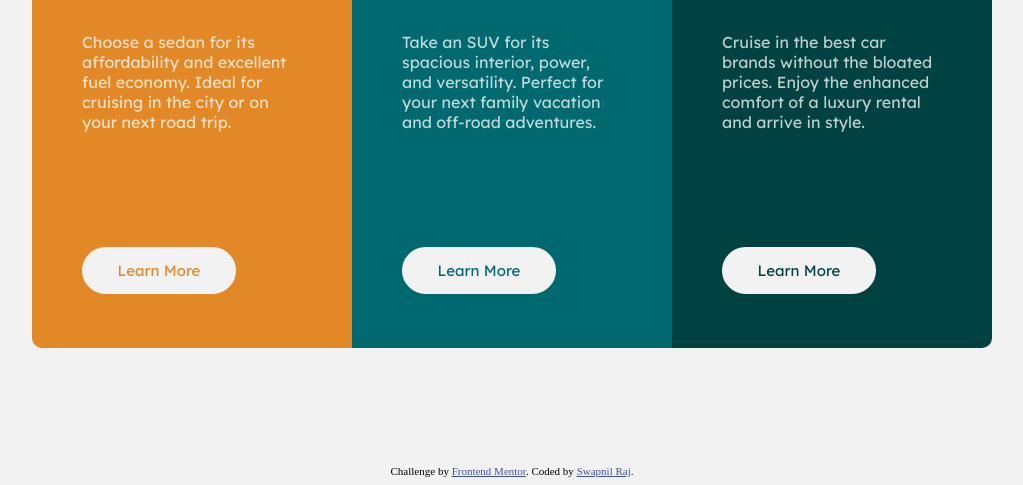
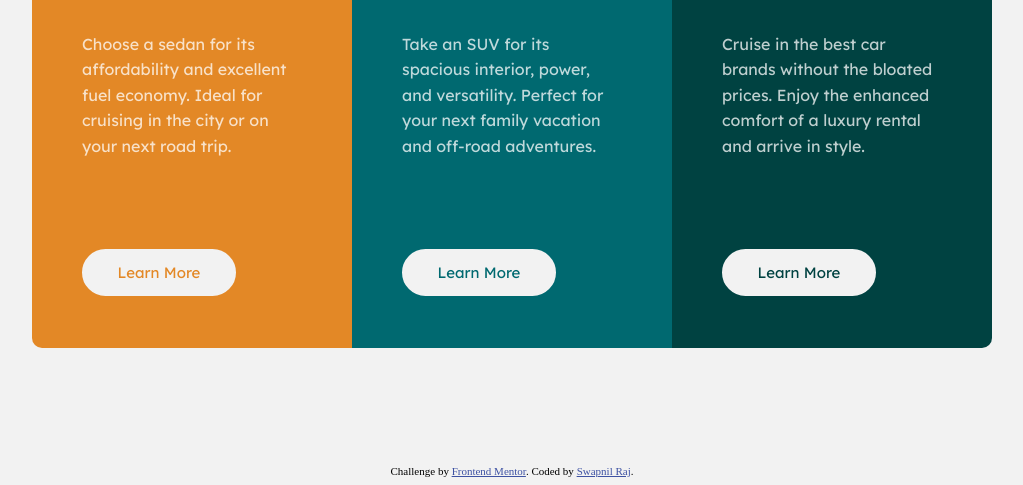
Before and after one commit to SwapnilRaj1708/3-Column-Preview-Card-Component, a plain HTML site: page index.html in a window 1280 px wide. Shown: the part 315-800 px from the top of the page, without its empty margins (128-1151 px from the left). Drawn offline with Linux system fonts and the light colour scheme.

Commit message:
increased line spacing

```diff
--- a/style.css
+++ b/style.css
@@ -49,10 +49,11 @@ h1 {
   margin: 0 0 35px 0;
 }
 p {
+  line-height: 1.6;
   color: hsla(0, 0%, 100%, 0.75);
   font-family: "Lexend Deca", sans-serif;
   font-weight: 400;
-  margin: 0 0 115px 0;
+  margin: 0 0 90px 0;
 }
 .btn {
   -webkit-border-radius: 28;
```
